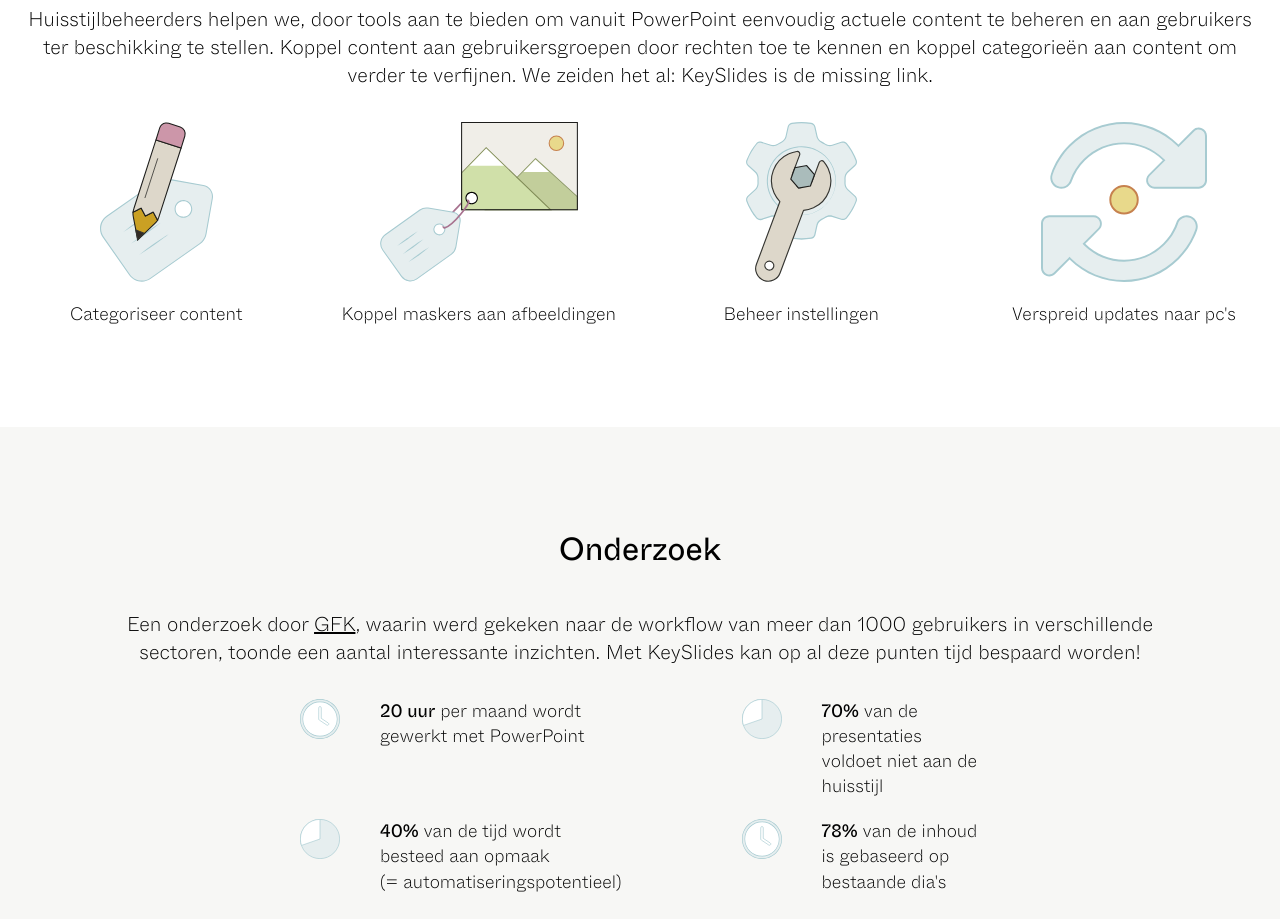
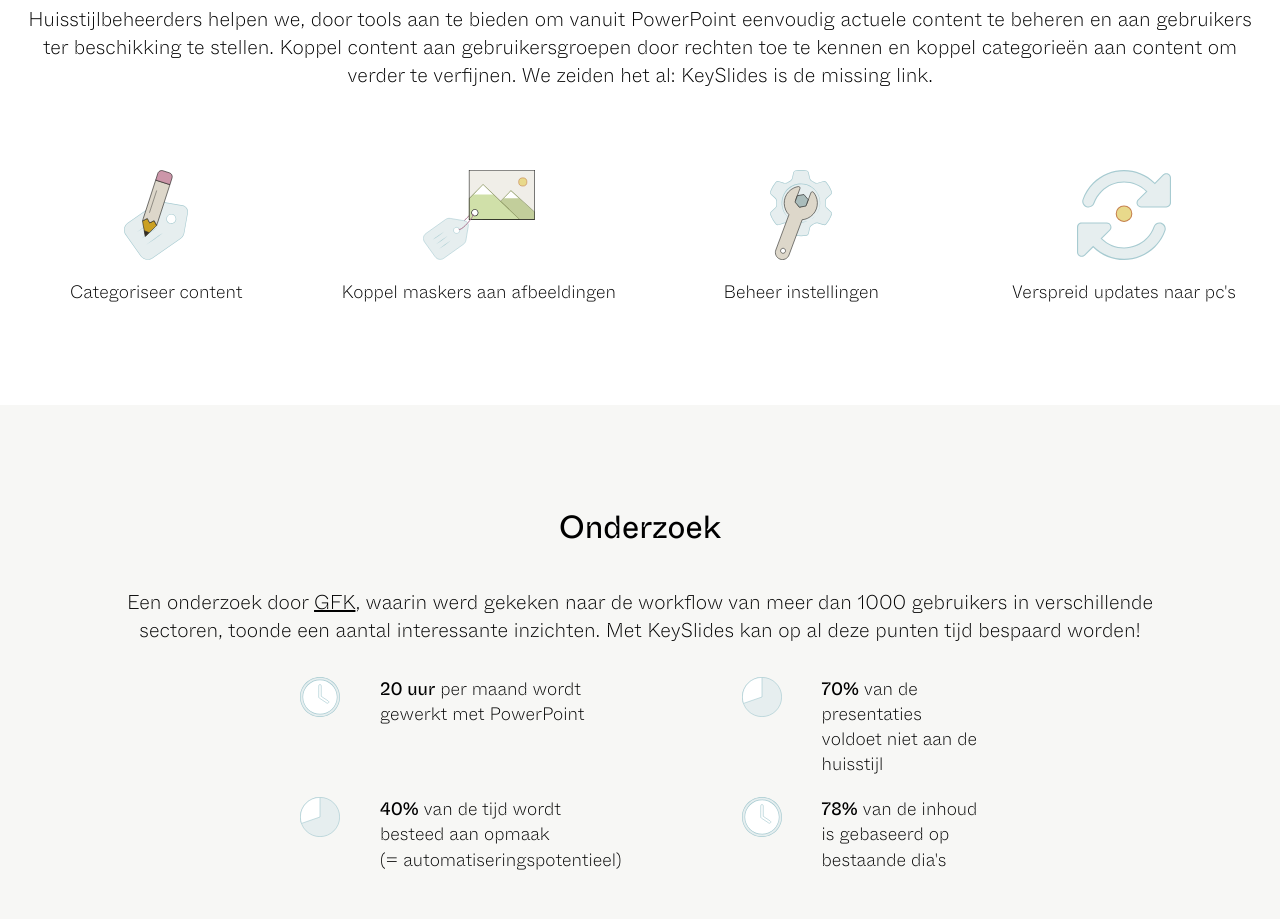
Before and after one commit to GerbenDol/keyslides.nl, a plain HTML site: page index.html in a window 1280 px wide. Shown: the part 5860-6779 px from the top of the page. Drawn offline with Linux system fonts and the light colour scheme.

Commit message:
Spacing beheerfuncties bijgewerkt

```diff
--- a/css/styles.css
+++ b/css/styles.css
@@ -648,6 +648,10 @@
   font-size: 18px;
 }
 
+* + .features {
+  margin-top: 80px;
+}
+
 @media (max-width: 1080px) {
   .features {
     grid-template-columns: repeat(2, 1fr);
@@ -665,7 +669,7 @@
 
 .feature__thumb {
   margin-bottom: 20px;
-  height: 160px;
+  height: 90px;
 }
 
 @media (max-width: 580px) {
```
